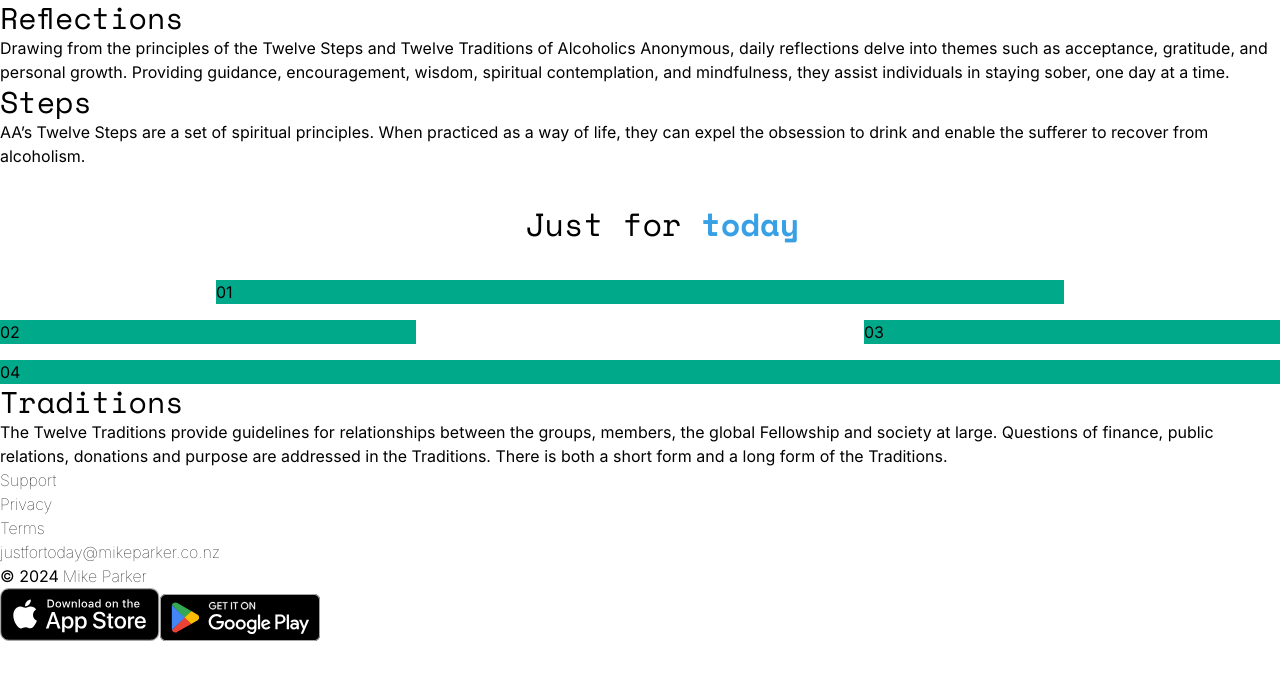
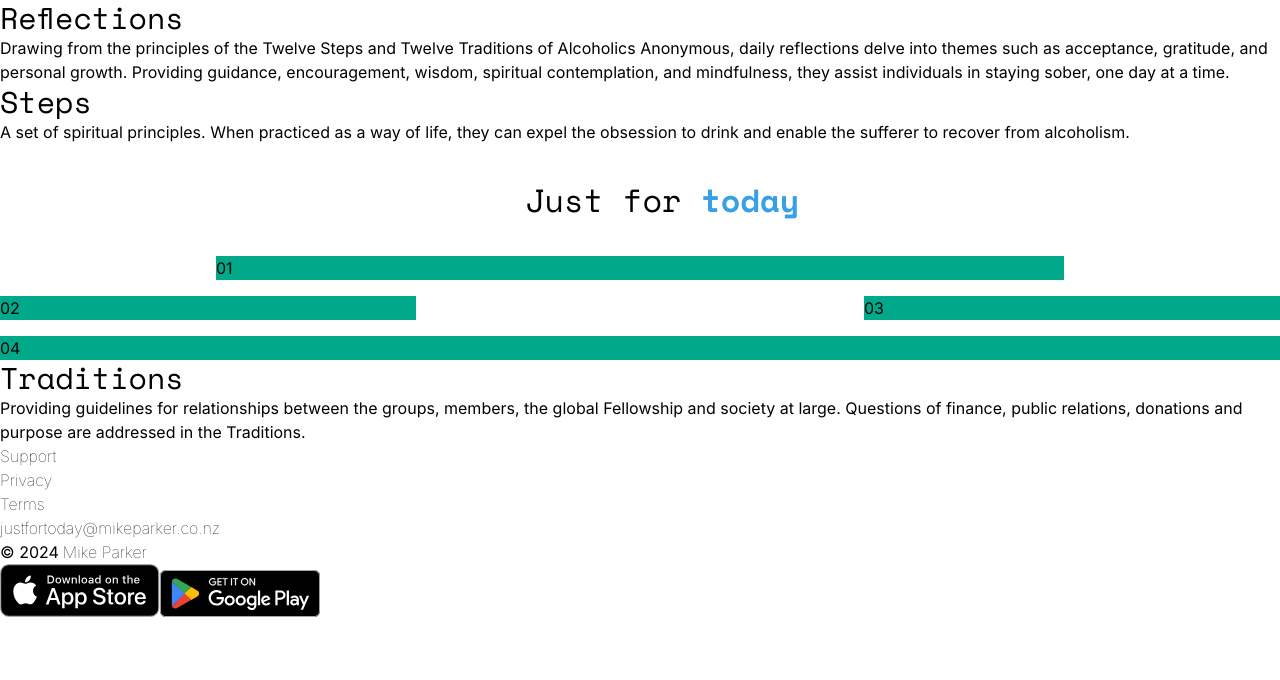
Before and after one commit to WildPastry/JustForTodayLanding, a React (Vite) app: page / in a window 1280 px wide. Shown: the top 680 px of the page. Built offline with nearby package versions, Linux system fonts and the light colour scheme.

Commit message:
Updating text

```diff
--- a/src/components/Steps.tsx
+++ b/src/components/Steps.tsx
@@ -3,9 +3,9 @@ const Steps: React.FC = (): JSX.Element => {
     <section>
       <h2 className='text-3xl'>Steps</h2>
       <p>
-        AA’s Twelve Steps are a set of spiritual principles. When practiced as a
-        way of life, they can expel the obsession to drink and enable the
-        sufferer to recover from alcoholism.
+        A set of spiritual principles. When practiced as a way of life, they can
+        expel the obsession to drink and enable the sufferer to recover from
+        alcoholism.
       </p>
     </section>
   );
--- a/src/components/Traditions.tsx
+++ b/src/components/Traditions.tsx
@@ -3,11 +3,9 @@ const Traditions: React.FC = (): JSX.Element => {
     <section>
       <h2 className='text-3xl'>Traditions</h2>
       <p>
-        The Twelve Traditions provide guidelines for relationships between the
-        groups, members, the global Fellowship and society at large. Questions
-        of finance, public relations, donations and purpose are addressed in the
-        Traditions. There is both a short form and a long form of the
-        Traditions.
+        Providing guidelines for relationships between the groups, members, the
+        global Fellowship and society at large. Questions of finance, public
+        relations, donations and purpose are addressed in the Traditions.
       </p>
     </section>
   );
```
